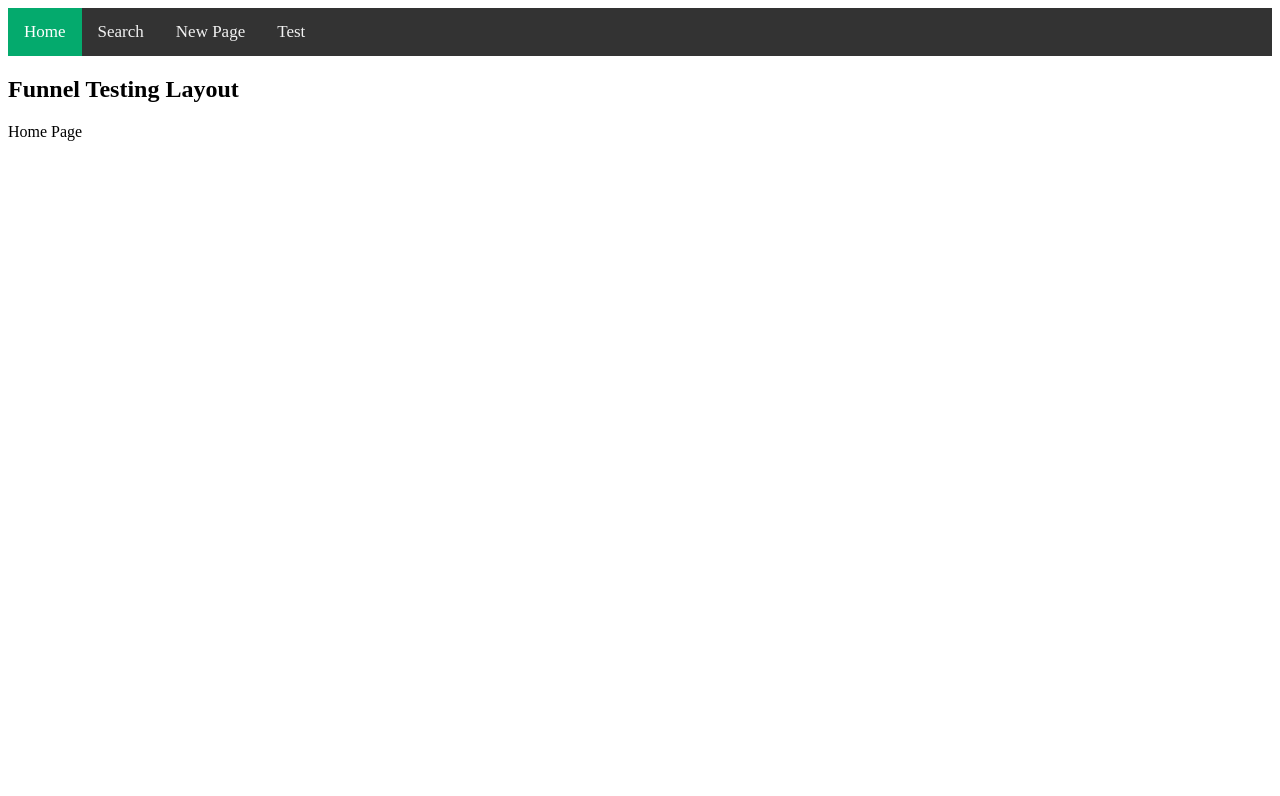
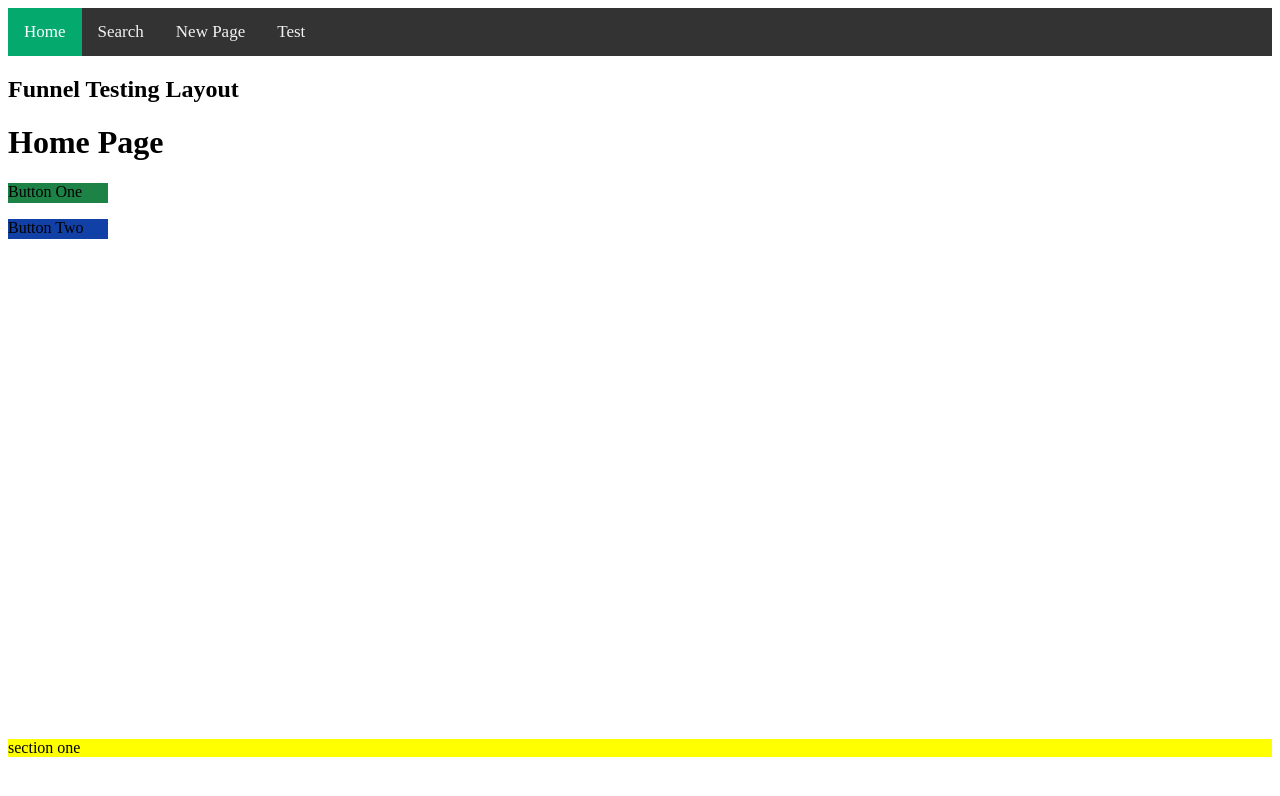
Before and after one commit to webshealth/Next-SEO, a Next.js app: page / in a window 1280 px wide. Shown: the top 796 px of the page. Built offline with nearby package versions, Linux system fonts and the light colour scheme.

Commit message:
Add GA4 using manual with click event

```diff
--- /dev/null
+++ b/lib/gtag.ts
@@ -0,0 +1,33 @@
+declare global {
+  interface Window {
+    gtag: any;
+  }
+}
+
+// export const GA_TRACKING_ID = process.env.NEXT_PUBLIC_GA_ID
+
+// https://developers.google.com/analytics/devguides/collection/gtagjs/pages
+export const pageview = (url: URL) => {
+  if (typeof window.gtag !== 'undefined') {
+    window.gtag('config', 'G-1GZ3X218EX', {
+      page_path: url,
+    });
+  }
+};
+type GTagEvent = {
+  action: string;
+  category: string;
+  label: string;
+  value: number;
+};
+
+// https://developers.google.com/analytics/devguides/collection/gtagjs/events
+export const event = ({ action, category, label, value }: GTagEvent) => {
+  if (typeof window.gtag !== 'undefined') {
+    window.gtag('event', action, {
+      event_category: category,
+      event_label: label,
+      value: value,
+    });
+  }
+};
--- a/src/pages/_app.tsx
+++ b/src/pages/_app.tsx
@@ -1,7 +1,7 @@
 import { useEffect } from 'react';
 import { AppProps } from 'next/app';
 import { useRouter } from 'next/router';
-// import * as gtag from '../../lib/gtag';
+import * as gtag from '../../lib/gtag';
 import TagManager, { TagManagerArgs } from 'react-gtm-module';
 import Layout from '../../components/layout';
 
@@ -17,15 +17,15 @@ const App = ({ Component, pageProps }: AppProps) => {
     TagManager.initialize(tagManagerArgs);
   }, []);
 
-  // useEffect(() => {
-  //   const handleRouteChange = (url: URL) => {
-  //     gtag.pageview(url);
-  //   };
-  //   router.events.on('routeChangeComplete', handleRouteChange);
-  //   return () => {
-  //     router.events.off('routeChangeComplete', handleRouteChange);
-  //   };
-  // }, [router.events]);
+  useEffect(() => {
+    const handleRouteChange = (url: URL) => {
+      gtag.pageview(url);
+    };
+    router.events.on('routeChangeComplete', handleRouteChange);
+    return () => {
+      router.events.off('routeChangeComplete', handleRouteChange);
+    };
+  }, [router.events]);
 
   return (
     <Layout>
--- a/src/pages/index.tsx
+++ b/src/pages/index.tsx
@@ -1,12 +1,43 @@
 import Head from 'next/head';
 import styles from './styles.module.css';
 import { useRouter } from 'next/router';
+import * as gtag from '../../lib/gtag';
 
 export default function Newpage() {
   const router = useRouter();
+
+  const handleClick = () => {
+    gtag.event({
+      action: 'click',
+      category: 'button',
+      label: 'my-button',
+      value: 5,
+    });
+  };
+
   return (
     <>
-      <main>Home Page</main>
+      <h1>Home Page</h1>
+      <div
+        className={styles.one}
+        onClick={() => {
+          router.push('blog');
+          handleClick();
+          console.log('Button Click');
+        }}
+      >
+        Button One
+      </div>
+      <p></p>
+      <div
+        className={styles.two}
+        onClick={() => {
+          router.push('blog');
+        }}
+      >
+        Button Two
+      </div>
+      <div className={styles.three}>section one</div>
     </>
   );
 }
--- a/src/pages/styles.module.css
+++ b/src/pages/styles.module.css
@@ -1,28 +1,15 @@
-/* body {
-    margin: 0;
-    font-family: Arial, Helvetica, sans-serif;
-  } */
-
-.topnav {
-  overflow: hidden;
-  background-color: #333;
+.one {
+  background: rgb(29, 130, 69);
+  height: 20px;
+  width: 100px;
 }
-
-.topnav a {
-  float: left;
-  color: #f2f2f2;
-  text-align: center;
-  padding: 14px 16px;
-  text-decoration: none;
-  font-size: 17px;
+.two {
+  background: rgb(17, 64, 166);
+  height: 20px;
+  width: 100px;
 }
-
-.topnav a:hover {
-  background-color: #ddd;
-  color: black;
+.three {
+  margin-top: 500px;
+  margin-bottom: 500px;
+  background: yellow;
 }
-
-.topnav a.active {
-  background-color: #04aa6d;
-  color: white;
-}
```
Also changed, not shown: lib/gtag.js (deleted, +0 -17 lines), src/pages/blog/index.tsx (added, +11 -0 lines).
